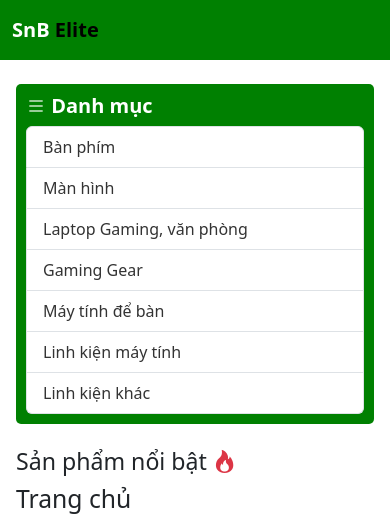
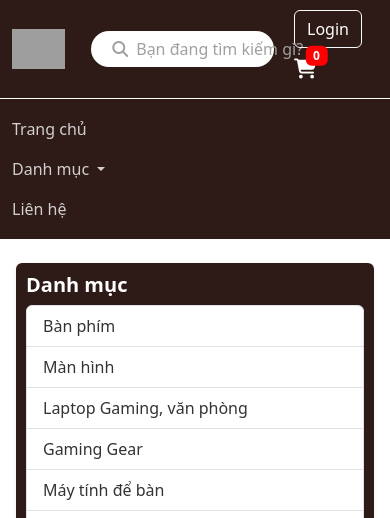
Before and after one commit to aishitran/Electronics-Sales-Website, a PHP site: page / in a window 390 px wide. Shown: the top 518 px of the page. Run offline with PHP 8.4, Linux system fonts and the light colour scheme; some libraries are stand-ins or nearby versions; grey boxes are pictures that could not be loaded.

Commit message:
Cập nhật code mới

```diff
--- a/app/views/product/home.php
+++ b/app/views/product/home.php
@@ -61,29 +61,55 @@
     .slider-dots .dot.active {
         background-color: #333;
     }
+
+    .sidebar {
+            background: #f8f9fa;
+            padding: 15px;
+            border-radius: 5px;
+        }
+        .sidebar .list-group-item a {
+            text-decoration: none;
+            color: #333;
+        }
+        .sidebar .list-group-item a:hover {
+                color: #ff6600;
+        }
+
+        .sidebar {
+            background-color:#2E1A16;
+            padding: 10px;
+            border-radius: 5px;
+        }
+
+        .sidebar h5 {
+            color: white;
+            font-weight: bold;
+        }
+
+
 </style>
 
 <div class="container mt-4 px-3">
     <div class="row">
-        <div class="col-md-3">
-            <div class="sidebar">
-                <h5><i class="bi bi-list"></i> Danh mục</h5>
-                <ul class="list-group">
-                    <li class="list-group-item"><a href="#">Bàn phím</a></li>
-                    <li class="list-group-item"><a href="#">Màn hình</a></li>
-                    <li class="list-group-item"><a href="#">Laptop Gaming, văn phòng</a></li>
-                    <li class="list-group-item"><a href="#">Gaming Gear</a></li>
-                    <li class="list-group-item"><a href="#">Máy tính để bàn</a></li>
-                    <li class="list-group-item"><a href="#">Linh kiện máy tính</a></li>
-                    <li class="list-group-item"><a href="#">Linh kiện khác</a></li>
-                </ul>
-            </div>
+        <div class="col-md-3 ">
+            <div class="sidebar rounded shadow-sm">
+                    <h5><i class="bi bi-list"></i> Danh mục</h5>
+                    <ul class="list-group">
+                        <li class="list-group-item"><a href="#">Bàn phím</a> <i class="bi bi-chevron-right"></i></li>
+                        <li class="list-group-item"><a href="#">Màn hình</a> <i class="bi bi-chevron-right"></i></li>
+                        <li class="list-group-item"><a href="#">Laptop Gaming, văn phòng</a> <i class="bi bi-chevron-right"></i></li>
+                        <li class="list-group-item"><a href="#">Gaming Gear</a> <i class="bi bi-chevron-right"></i></li>
+                        <li class="list-group-item"><a href="#">Máy tính để bàn</a> <i class="bi bi-chevron-right"></i></li>
+                        <li class="list-group-item"><a href="#">Linh kiện máy tính</a> <i class="bi bi-chevron-right"></i></li>
+                        <li class="list-group-item"><a href="#">Linh kiện khác</a> <i class="bi bi-chevron-right"></i></li>
+                    </ul>
+                </div>
             <!--Sản phẩm nổi bật -->
             <h3 class="featured-products-title mt-4">Sản phẩm nổi bật <i class="bi bi-fire text-danger"></i></h3>
         </div>
 
         <div class="col-md-9">
-            <h2>Trang chủ</h2>
+            <h2>Không mua ở đây thì mua ở đâu?</h2>
             <div class="slider-images">
                 <img src="https://i.imgur.com/eOrOjIv.png" alt="Image 1" data-slide="0" class="slide active">
                 <img src="https://i.imgur.com/wBYX31O.png" alt="Image 2" data-slide="1" class="slide">
@@ -102,6 +128,7 @@
     <img src="https://www.istore.com.ng/cdn/shop/files/MacBook_Air_M3_Now_Available_Desktop_Banner_2000x.jpg?v=1711115634" alt="MacBook Air" class="banner-image">
 </div>
 
+<!--Script chuyển động slide sản phẩm-->
 <script>
     document.addEventListener('DOMContentLoaded', function() {
         const dots = document.querySelectorAll('.slider-dots .dot');
--- a/app/views/shares/footer.php
+++ b/app/views/shares/footer.php
@@ -1,45 +1,60 @@
-<footer class="bg-light w-100">
-    <div class="container mt-4 px-4 ">
+<footer class="text-light pt-4 pb-3" style="background-color: #2E1A16;">
+    <div class="container">
         <div class="row">
-            <!-- Cột hỗ trợ khách hàng -->
-            <div class="col-lg-3 col-md-12 mb-4">
-                <h5 class="text-uppercase">Hỗ trợ khách hàng</h5>
-                <ul class="list-unstyled mb-0">
-                    <li><a href="" class="text-dark">Hướng dẫn mua hàng</a></li>
-                    <li><a href="" class="text-dark">Chính sách trả góp</a></li>
-                    <li><a href="" class="text-dark">Dịch vụ sửa chữa</a></li>
-                    <li><a href="" class="text-dark">Tư vấn sản phẩm</a></li>
-                </ul>
+            <!-- Thông tin liên hệ -->
+            <div class="col-lg-3 col-md-6 mb-4">
+                <h5 class="text-uppercase fw-bold">THÔNG TIN LIÊN HỆ</h5>
+                <p><strong>Tên công ty:</strong> Zken Mbook</p>
+                <p><strong>Địa chỉ:</strong> 10/80c Song Hành Xa Lộ Hà Nội, Phường Tân Phú, Thủ Đức, Hồ Chí Minh</p>
+                <p><strong>Email:</strong> cskh@temp.net</p>
+                <p><strong>Hotline:</strong> 02835120785</p>
+                <p><strong>Thời gian hỗ trợ:</strong> 06:30 - 17:00 các ngày trong tuần</p>
             </div>
-            <!-- Cột thông tin và chính sách -->
+
+            <!-- Hướng dẫn -->
             <div class="col-lg-3 col-md-6 mb-4">
-                <h5 class="text-uppercase">Thông tin và chính sách</h5>
-                <ul class="list-unstyled mb-0">
-                    <li><a href="" class="text-dark">Xem ưu đãi member</a></li>
-                    <li><a href="" class="text-dark">Tra cứu thông tin bảo hành</a></li>
-                    <li><a href="" class="text-dark">Tra cứu hóa đơn điện tử</a></li>
+                <h5 class="text-uppercase fw-bold">HƯỚNG DẪN</h5>
+                <ul class="list-unstyled">
+                    <li><a href="#" class="text-light text-decoration-none">Hướng dẫn mua hàng</a></li>
+                    <li><a href="#" class="text-light text-decoration-none">Hướng dẫn thanh toán</a></li>
+                    <li><a href="#" class="text-light text-decoration-none">Hướng dẫn giao nhận</a></li>
+                    <li><a href="#" class="text-light text-decoration-none">Điều khoản dịch vụ</a></li>
                 </ul>
             </div>
 
-            <!-- Cột mạng xã hội -->
+            <!-- Chính sách -->
             <div class="col-lg-3 col-md-6 mb-4">
-                <h5 class="text-uppercase">Kết nối với chúng tôi</h5>
-                <a href="#" class="text-dark mr-3"><i class="fab fa-facebook-f"></i></a>
-                <a href="#" class="text-dark mr-3"><i class="fab fa-twitter"></i></a>
-                <a href="#" class="text-dark mr-3"><i class="fab fa-instagram"></i></a>
+                <h5 class="text-uppercase fw-bold">CHÍNH SÁCH</h5>
+                <ul class="list-unstyled">
+                    <li><a href="#" class="text-light text-decoration-none">Chính sách bảo mật</a></li>
+                    <li><a href="#" class="text-light text-decoration-none">Chính sách bảo hành</a></li>
+                    <li><a href="#" class="text-light text-decoration-none">Chính sách vận chuyển</a></li>
+                    <li><a href="#" class="text-light text-decoration-none">Quy trình đặt hàng</a></li>
+                </ul>
+            </div>
+
+            <!-- Kết nối + Bản đồ -->
+            <div class="col-lg-3 col-md-6 mb-4">
+                <h5 class="text-uppercase fw-bold">KẾT NỐI</h5>
+                <a href="#" class="text-white me-3"><i class="fa-brands fa-facebook-f fa-lg"></i></a>
+                <a href="#" class="text-white me-3"><i class="fa-brands fa-discord fa-lg"></i></a>
+                <div class="mt-3">
+                    <iframe
+                        src="https://www.google.com/maps/embed?pb=!1m18!1m12!1m3!1d3918.4276420661968!2d106.78537299999999!3d10.8550427!2m3!1f0!2f0!3f0!3m2!1i1024!2i768!4f13.1!3m3!1m2!1s0x317527c3debb5aad%3A0x5fb58956eb4194d0!2zxJDhuqFpIEjhu41jIEh1dGVjaCBLaHUgRQ!5e0!3m2!1svi!2s!4v1742326519082!5m2!1svi!2s"
+                        width="100%"
+                        height="300"
+                        style="border:0;"
+                        allowfullscreen=""
+                        loading="lazy"
+                        referrerpolicy="no-referrer-when-downgrade">
+                    </iframe>
+                </div>
             </div>
         </div>
     </div>
-
-    <!-- Dòng bản quyền -->
-    <div class="text-center p-3 bg-dark text-white">
-        © 2025 Zken Mbook. All rights reserved.
+    <div class="text-center p-3 bg-black text-white">
+        @ Bản quyền thuộc về dr026
     </div>
 </footer>
 
-
-<script src="https://kit.fontawesome.com/a076d05399.js" crossorigin="anonymous"></script>
-<script src="https://cdn.jsdelivr.net/npm/bootstrap@5.3.3/dist/js/bootstrap.bundle.min.js" integrity="sha384-YvpcrYf0tY3lHB60NNkmXc5s9fDVZLESaAA55NDzOxhy9GkcIdslK1eN7N6jIeHz" crossorigin="anonymous"></script>
-<script src="https://cdn.jsdelivr.net/npm/@popperjs/core@2.5.2/dist/umd/popper.min.js"></script>
-<script src="https://stackpath.bootstrapcdn.com/bootstrap/4.5.2/js/bootstrap.min.js"></script>
-<link rel="stylesheet" href="https://cdnjs.cloudflare.com/ajax/libs/font-awesome/6.4.2/css/all.min.css">
+<link rel="stylesheet" href="https://cdnjs.cloudflare.com/ajax/libs/font-awesome/6.5.1/css/all.min.css">
--- a/app/views/shares/header.php
+++ b/app/views/shares/header.php
@@ -1,103 +1,182 @@
 <?php
-    require_once __DIR__ . '/../../helpers/SessionHelper.php';
-    SessionHelper::init();
+if (session_status() == PHP_SESSION_NONE) {
+    session_start();
+}
 ?>
+
 <!DOCTYPE html>
-<html lang="en">
+<html lang="vi">
 <head>
     <meta charset="UTF-8">
     <meta name="viewport" content="width=device-width, initial-scale=1.0">
-    <title>Trang chủ - Zken Mbook</title>
+    <title>Quản lý sản phẩm</title>
 
     <!-- Bootstrap CSS -->
-    <link href="https://cdn.jsdelivr.net/npm/bootstrap@5.3.3/dist/css/bootstrap.min.css" rel="stylesheet">
-    <link rel="stylesheet" href="https://cdn.jsdelivr.net/npm/bootstrap-icons/font/bootstrap-icons.css">
+    <link href="https://cdn.jsdelivr.net/npm/bootstrap@5.3.0-alpha1/dist/css/bootstrap.min.css" rel="stylesheet">
+
+    <!-- FontAwesome for icons -->
+    <link rel="stylesheet" href="https://cdnjs.cloudflare.com/ajax/libs/font-awesome/6.4.2/css/all.min.css">
 
     <style>
-        .navbar {
-            background-color: #008001;
+        body {
+            background-color:rgb(255, 255, 255);
+            color: white;
+        }
+
+        /* Navbar Top */
+        .navbar-top {
+            background-color: #2E1A16;
             padding: 10px 0;
         }
-        .navbar-brand {
-            font-weight: bold;
-            color: #ffffff;
+
+        .navbar-top .nav-link, .navbar-top .btn {
+            color: white;
+            transition: 0.3s;
         }
-        .navbar-brand span {
-            color: #000;
+
+        .navbar-top .nav-link:hover, .navbar-top .btn:hover {
+            color: #bbbbbb;
         }
+
+        /* Search Bar */
         .search-box {
-            flex-grow: 1;
+            max-width: 500px;
+            margin: auto;
             display: flex;
             align-items: center;
-            background: white;
+            background:rgb(255, 255, 255);
             border-radius: 20px;
-            padding: 5px 10px;
+            padding: 5px 15px;
         }
+
         .search-box input {
             border: none;
             outline: none;
+            background: transparent;
+            color: white;
             flex-grow: 1;
         }
+
+        .search-box input::placeholder {
+            color: #a0a0a0;
+        }
+
         .search-box button {
             background: none;
             border: none;
-        }
-        .sidebar {
-            background: #f8f9fa;
-            padding: 15px;
-            border-radius: 5px;
-        }
-        .sidebar .list-group-item a {
-            text-decoration: none;
-            color: #333;
-        }
-        .sidebar .list-group-item a:hover {
-                color: #ff6600;
+            color: #a0a0a0;
         }
 
-        .sidebar {
-            background-color: #008001; /* Màu xanh lá */
-            padding: 10px;
-            border-radius: 5px;
+        /* Cart Badge */
+        .badge.bg-danger {
+            background-color: red !important;
         }
 
-        .sidebar h5 {
-            color: white;
-            font-weight: bold;
+        /* Navbar Bottom */
+        .navbar-bottom {
+            background-color: #2E1A16;
+            padding: 10px 0;
+            border-top: 1px solid rgb(255, 255, 255);
         }
 
+        /* Navbar Links Styling */
+        .navbar-bottom .nav-link {
+            color: #d1cfcf;
+            transition: color 0.3s;
+        }
+
+        .navbar-bottom .nav-link:hover {
+            color: #f0a500;
+        }
+
+        /* Dropdown */
+        .dropdown-menu {
+            background-color: #2E1A16;
+        }
+
+        .dropdown-menu .dropdown-item {
+            color: white;
+        }
+
+        .dropdown-menu .dropdown-item:hover {
+            background-color: #3A2A28;
+        }
     </style>
 </head>
 <body>
-    <nav class="navbar navbar-expand-lg">
+
+    <!-- Top Navbar (Logo, Search Bar, User Info, Cart) -->
+    <nav class="navbar navbar-expand-lg navbar-top">
         <div class="container">
-            <a class="navbar-brand" href="/dacnpm/product">SnB <span>Elite</span></a>
-            <div class="collapse navbar-collapse" id="navbarNav">
-                <div class="mx-auto search-box">
-                    <input type="text" placeholder="Hôm nay bạn mua gì?">
-                    <button><i class="bi bi-search"></i></button>
+            <!-- Logo -->
+            <a class="navbar-brand" href="#">
+                <img src="CHUACO.png" alt="MACBOOK" height="40">
+            </a>
+
+            <!-- Search Bar -->
+            <div class="search-box w-50">
+            <button><i class="fas fa-search"></i></button>
+            <input type="text" placeholder="Bạn đang tìm kiếm gì?">
             </div>
+
+            <!-- Right-side Nav -->
             <ul class="navbar-nav ms-auto">
-                    <?php if(SessionHelper::isLoggedIn()): ?>
                 <li class="nav-item me-3">
-                            <a class="nav-link text-primary"><?php echo $_SESSION['username']; ?></a>
+                    <?php
+                    if (isset($_SESSION['username'])) {
+                        echo "<a class='nav-link'><strong>" . $_SESSION['username'] . "</strong></a>";
+                    } else {
+                        echo "<a class='btn btn-outline-light' href='/project1/account/login'>Login</a>";
+                    }
+                    ?>
                 </li>
                 <li class="nav-item me-3">
-                            <a class="nav-link text-danger" href="/dacnpm/account/logout">Logout</a>
+                    <?php
+                    if (isset($_SESSION['username'])) {
+                        echo "<a class='btn btn-outline-light ms-2' href='/project1/account/logout'>Logout</a>";
+                    }
+                    ?>
                 </li>
-                    <?php else: ?>
                 <li class="nav-item">
-                            <a class="nav-link" href="/dacnpm/account/login">Login</a>
+                    <a class="nav-link position-relative" href="/project1/Product/cart">
+                        <i class="fas fa-shopping-cart fa-lg"></i>
+                        <span class="position-absolute top-90 start-90 translate-middle badge bg-danger">
+                            <?php
+                            $cart_count = isset($_SESSION['cart']) ? array_sum(array_column($_SESSION['cart'], 'quantity')) : 0;
+                            echo $cart_count;
+                            ?>
+                        </span>
+                    </a>
                 </li>
-                    <?php endif; ?>
             </ul>
-            </div>
         </div>
     </nav>
 
+    <!-- Bottom Navbar (Trang chủ, Danh mục, Liên hệ) -->
+    <nav class="navbar navbar-expand-lg navbar-bottom">
+        <div class="container">
+            <ul class="navbar-nav">
+                <li class="nav-item">
+                    <a class="nav-link" href="#">Trang chủ</a>
+                </li>
+                <li class="nav-item dropdown">
+                    <a class="nav-link dropdown-toggle" href="#" id="categoryDropdown" role="button" data-bs-toggle="dropdown" aria-expanded="false">
+                        Danh mục
+                    </a>
+                    <ul class="dropdown-menu" aria-labelledby="categoryDropdown">
+                        <li><a class="dropdown-item" href="#">Tai nghe</a></li>
+                        <li><a class="dropdown-item" href="#">Bàn phím</a></li>
+                        <li><a class="dropdown-item" href="#">Chuột</a></li>
+                    </ul>
+                </li>
+                <li class="nav-item">
+                    <a class="nav-link" href="#">Liên hệ</a>
+                </li>
+            </ul>
+        </div>
+    </nav>
 
-    <!-- Bootstrap JS -->
-    <script src="https://code.jquery.com/jquery-3.6.0.min.js"></script>
-    <script src="https://cdn.jsdelivr.net/npm/bootstrap@5.3.3/dist/js/bootstrap.bundle.min.js"></script>
+    <!-- Bootstrap JavaScript -->
+    <script src="https://cdn.jsdelivr.net/npm/bootstrap@5.3.0-alpha1/dist/js/bootstrap.bundle.min.js"></script>
 </body>
 </html>
```
Lines whose indentation alone changed are shown as unchanged.
